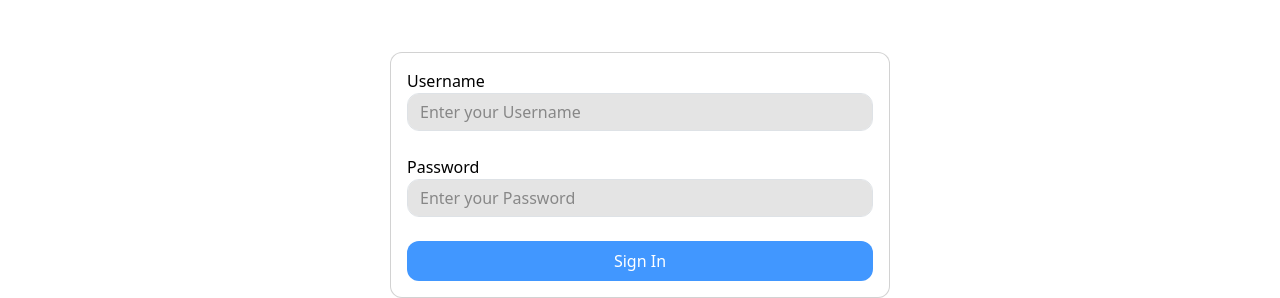
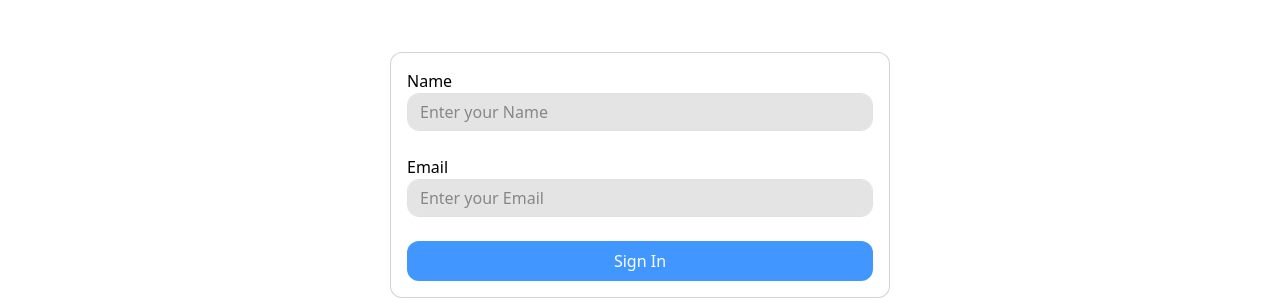
Before and after one commit to satshree/pup-shelter, a React (Vite) app: page /signin in a window 1280 px wide. Shown: the part 324-622 px from the top of the page. Built offline with nearby package versions, Linux system fonts and the light colour scheme.

Commit message:
integrate authentication

```diff
--- a/src/pages/SignIn/index.tsx
+++ b/src/pages/SignIn/index.tsx
@@ -1,4 +1,7 @@
 import { FormEvent, useState } from "react";
+import { useNavigate } from "react-router-dom";
+
+import { authenticateUser } from "../../utils/api/auth";
 
 import Card from "../../components/Card";
 import Input from "../../components/Input";
@@ -7,24 +10,35 @@ import Button from "../../components/Button";
 import styles from "./page.module.css";
 
 export default function SignIn() {
+  const navigate = useNavigate();
+
   const [username, setUsername] = useState("");
   const [usernameError, setUsernameError] = useState("");
 
-  const [password, setPassword] = useState("");
-  const [passwordError, setPasswordError] = useState("");
+  const [email, setEmail] = useState("");
+  const [emailError, setEmailError] = useState("");
 
   const handleUsernameChange = (value: string) => {
     setUsername(value);
     setUsernameError("");
   };
 
-  const handlePasswordChange = (value: string) => {
-    setPassword(value);
-    setPasswordError("");
+  const handleEmailChange = (value: string) => {
+    setEmail(value);
+    setEmailError("");
   };
 
-  const handleSignIn = (e: FormEvent<HTMLFormElement>) => {
+  const handleSignIn = async (e: FormEvent<HTMLFormElement>) => {
     e.preventDefault();
+
+    try {
+      await authenticateUser({ name: username, email });
+
+      navigate("/");
+    } catch (err) {
+      console.log("ERROR", err);
+      alert("Unable to authenticate");
+    }
   };
 
   return (
@@ -33,8 +47,8 @@ export default function SignIn() {
         <Card>
           <form onSubmit={handleSignIn}>
             <Input
-              label="Username"
-              placeholder="Enter your Username"
+              label="Name"
+              placeholder="Enter your Name"
               value={username}
               onChange={handleUsernameChange}
               errorMessage={usernameError}
@@ -42,12 +56,11 @@ export default function SignIn() {
             />
             <br />
             <Input
-              label="Password"
-              placeholder="Enter your Password"
-              password={true}
-              value={password}
-              onChange={handlePasswordChange}
-              errorMessage={passwordError}
+              label="Email"
+              placeholder="Enter your Email"
+              value={email}
+              onChange={handleEmailChange}
+              errorMessage={emailError}
               required={true}
             />
             <br />
```
